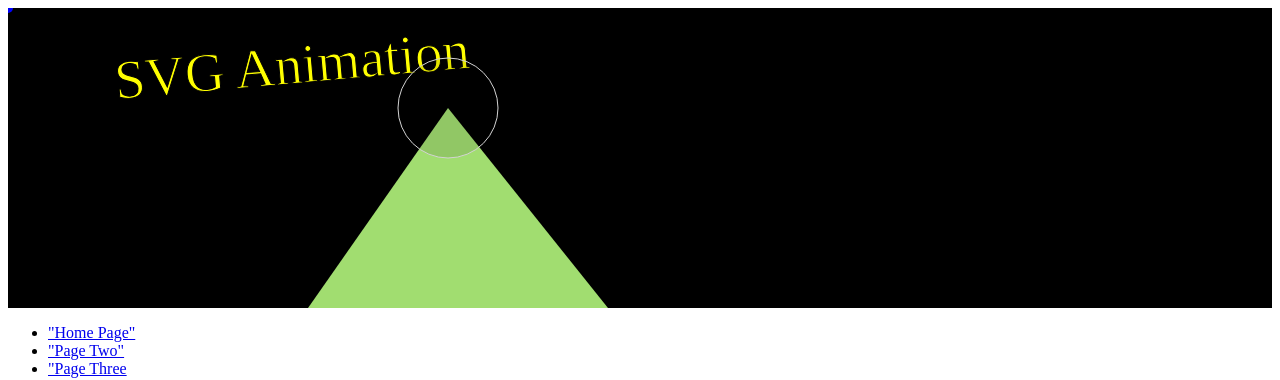
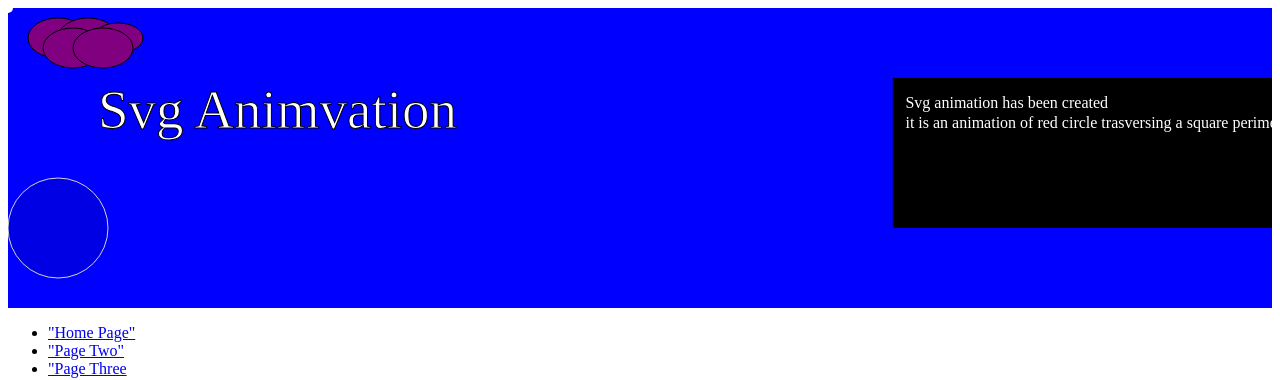
Before and after one commit to Priyanshunada04/Priyanshunada04.github.io, a plain HTML site: page views/three.html in a window 1280 px wide. Shown: the top 380 px of the page. Drawn offline with Linux system fonts and the light colour scheme; files whose address does not match are found by name.

Commit message:
Update three.html

```diff
--- a/views/three.html
+++ b/views/three.html
@@ -1,28 +1,44 @@
 <html>
     <body>
-        <svg width="100%" height="300" version="1.1"
-     xmlns="http://www.w3.org/2000/svg">
-        <rect width="100%" height="100%" fill="black"/>
-        <polygon points="300,300 440,100 600,300" fill="#A1DD70" />
-        <text x="100" y="100" font-family="timesnewroman" font-size="55" fill="yellow" stroke="black" stroke-width="1"
-            transform="rotate(-5)">
-            SVG Animation
-        </text>
-        <g>
+       <svg width="100%" height="300" version="1.1"
+        xmlns="http://www.w3.org/2000/svg">
+           <rect width="100%" height="100%" fill="blue" />
+
+
+
+           <text x="90" y="120" font-family="timesnewroman" font-size="55" fill="white" stroke="black" stroke-width="1"
+               transform="rotate(0)">
+               Svg Animvation
+           </text>
+           <rect width="30%" height="50%" x="70%" y="70" fill="black"/>
+           <text x="71%"y="100" fill="white" font-family="timesnewroman" >Svg animation has been created </text>
+           <text x="71%"y="120" fill="white" font-family="timesnewroman"> it is an animation of red circle trasversing a square perimetere</text>
+           <g>
             <path fill-opacity="0.1" stroke="lightgray" d="
-                M 440, 100
+                M 50, 220
                 m -50, 0
                 a 50,50 0 1,0 100,0
                 a 50,50 0 1,0 -100,0
             " />
-            <circle r="5" fill="blue">
-                <animateMotion dur="10s" repeatCount="indefinite" path=" M 440, 100
+            ` <circle r="5" fill="white">
+                <animateMotion dur="10s" repeatCount="indefinite" path=" M 50, 220
                     m -50, 0
                     a 50,50 0 1,0 100,0
                     a 50,50 0 1,0 -100,0" />
             </circle>
         </g>
-    </svg>
+
+            <!-- Cloud body -->
+            <ellipse cx="50" cy="30" rx="30" ry="20" fill="purple" stroke="black" stroke-width="1" />
+            <ellipse cx="80" cy="30" rx="30" ry="20" fill="purple" stroke="black" stroke-width="1" />
+            <ellipse cx="110" cy="30" rx="25" ry="15" fill="purple" stroke="black" stroke-width="1" />
+            <ellipse cx="65" cy="40" rx="30" ry="20" fill="purple" stroke="black" stroke-width="1" />
+            <ellipse cx="95" cy="40" rx="30" ry="20" fill="purple" stroke="black" stroke-width="1" />
+
+
+
+
+        </svg>
         <nav class="menue">
             <ul>
                 <li>
```
